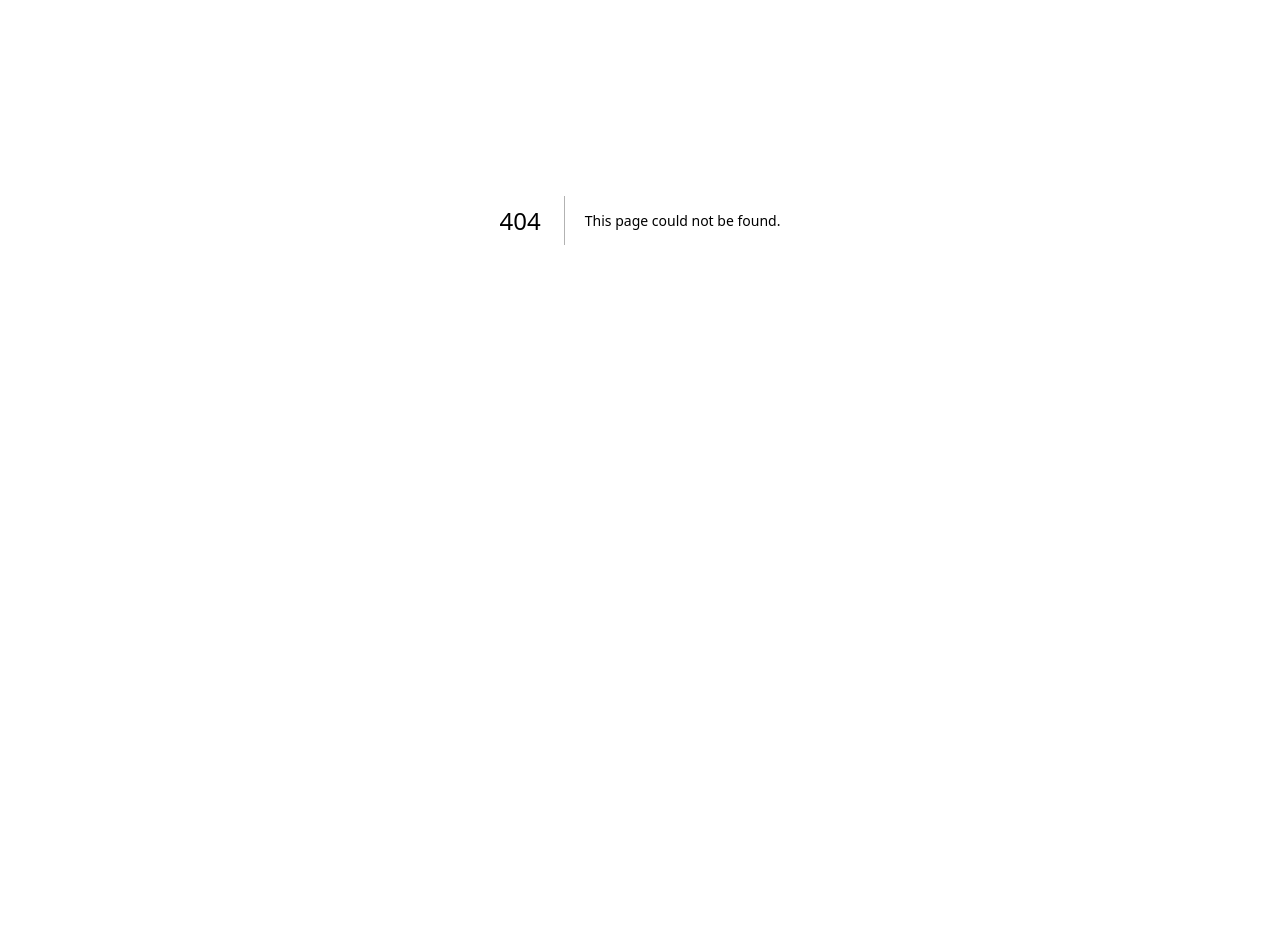
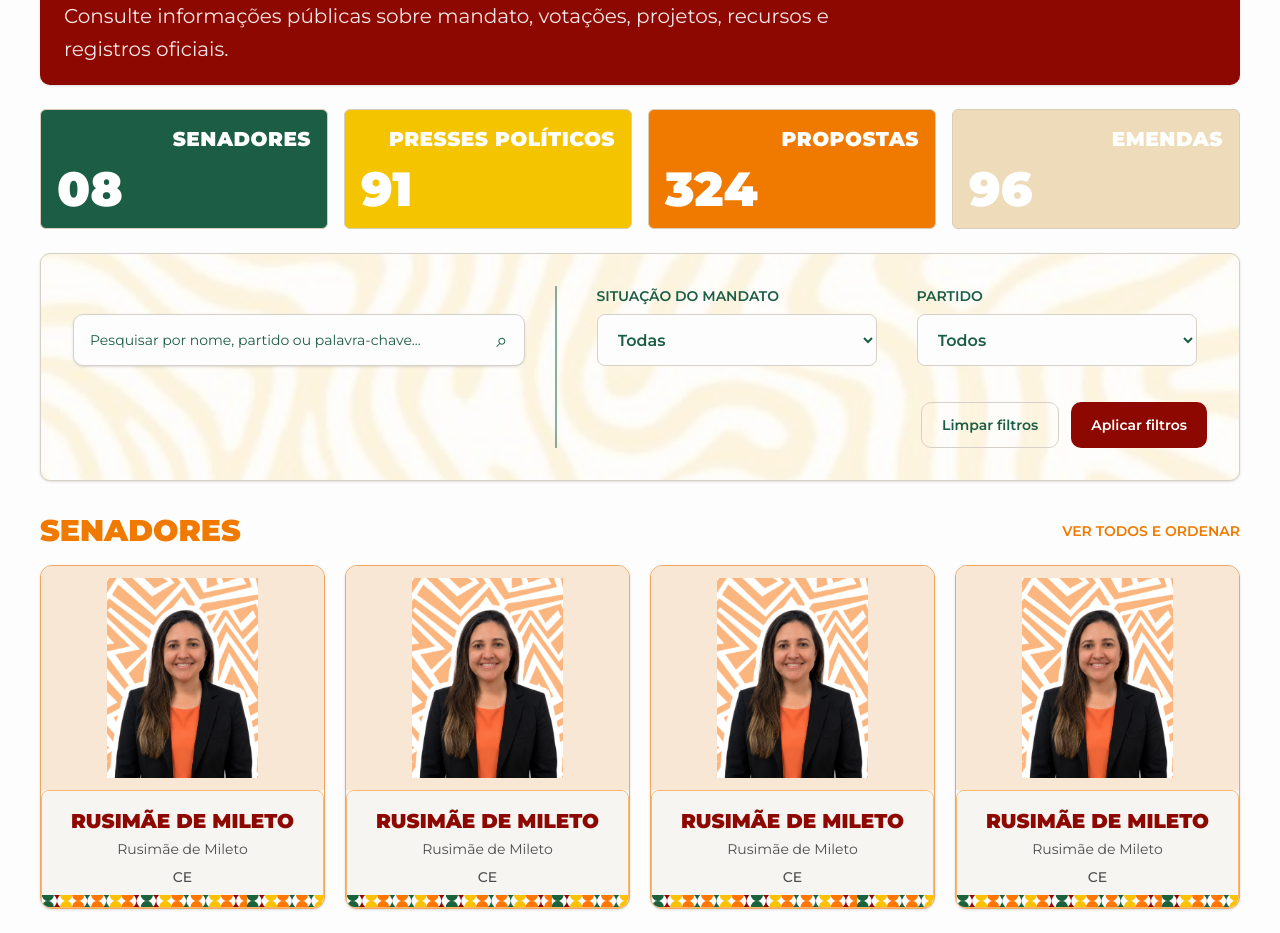
Before and after one commit to guisouzsa/votus_front, a Next.js app: page /DeputadosPage in a window 1280 px wide. Before the commit this address had no page. Shown: the part 180-1113 px from the top of the page. Before the commit the page ends 800 px from the top, so only its background shows below. Built offline with nearby package versions, Linux system fonts and the light colour scheme.

Commit message:
style(Senadores Page): Estilização inicial da tela de senadores.

```diff
--- /dev/null
+++ b/src/app/DeputadosPage/page.tsx
@@ -0,0 +1,158 @@
+'use client';
+
+import Image from 'next/image';
+
+const statCards = [
+  { label: 'SENADORES', value: '08', color: 'bg-[#1C5D45]' },
+  { label: 'PRESSES POLÍTICOS', value: '91', color: 'bg-[#F4C400]' },
+  { label: 'PROPOSTAS', value: '324', color: 'bg-[#F07A00]' },
+  { label: 'EMENDAS', value: '96', color: 'bg-[#EDDBBA]' },
+];
+
+const senators = [
+  { name: 'Rusimãe de mileto ', party: 'Rusimãe de Mileto', area: 'CE', photoUrl: '/senadores/raimundo.jpg' },
+  { name: 'Rusimãe de mileto ', party: 'Rusimãe de Mileto', area: 'CE', photoUrl: '/senadores/ana-maria.jpg' },
+  { name: 'Rusimãe de mileto ', party: 'Rusimãe de Mileto', area: 'CE', photoUrl: '/senadores/pedro-costa.jpg' },
+  { name: 'Rusimãe de mileto ', party: 'Rusimãe de Mileto', area: 'CE', photoUrl: '/senadores/lucia-santos.jpg' },
+];
+
+export default function DeputadosPage() {
+  return (
+    <main className="min-h-screen bg-[#FDFDFD]">
+      <div className="min-h-screen">
+        <header className="relative h-[84px] w-full border-b border-[#d7d0c3] bg-[#f7f5f1]">
+          <Image
+            src="/sidebar.png"
+            alt="Menu superior"
+            fill
+            priority
+            className="object-cover"
+          />
+        </header>
+
+        <div className="p-4 md:p-6">
+          <div className="mx-auto max-w-[1200px]">
+            <section className="overflow-hidden rounded-[10px] bg-[#8d0801] text-white shadow-sm">
+              <div className="flex items-center justify-between gap-4 px-6 py-5">
+                <div className="flex-1">
+                  <h1 className="text-3xl font-black uppercase leading-none tracking-tight md:text-4xl">
+                    ENCONTR E ACOMPANHE OS SENADORES DO CEARÁ
+                  </h1>
+                  <p className="mt-4 max-w-3xl text-base leading-relaxed text-white/90 md:text-xl">
+                    Consulte informações públicas sobre mandato, votações, projetos, recursos e registros oficiais.
+                  </p>
+                </div>
+              </div>
+            </section>
+
+            <div className="mt-6 grid gap-4 md:grid-cols-4">
+              {statCards.map((item) => (
+                <div
+                  key={item.label}
+                  className={`${item.color} flex min-h-[120px] flex-col justify-center rounded-md border border-[#d8cdb8] px-4 py-3`}
+                >
+                  <div className="text-right text-base font-black uppercase tracking-wide text-white md:text-xl">
+                    {item.label}
+                  </div>
+                  <div className="mt-3 text-left text-3xl font-black uppercase text-white md:text-5xl">
+                    {item.value}
+                  </div>
+                </div>
+              ))}
+            </div>
+
+            <div className="relative mt-6 overflow-hidden rounded-[10px] border border-[#d6d1c8] bg-[#f3e6d3] p-4 shadow-sm">
+              <div
+                className="absolute inset-0 bg-cover bg-center opacity-90"
+                style={{ backgroundImage: "url('/estampa_secao.png')" }}
+              />
+              <div className="absolute bottom-8 left-[43%] top-8 z-[1] w-px -translate-x-1/2 rounded-full bg-[#1C5D45]" />
+
+              <div className="relative z-10 rounded-[14px] p-4 text-[#1C5D45]">
+                  <div className="grid items-end gap-4 md:grid-cols-[1.4fr_1fr_1fr] md:gap-x-2">
+                    <div className="flex h-[52px] items-center rounded-[10px] border border-[#d6d1c8] bg-[#FDFDFD] px-4 py-3 shadow-sm">
+                      <input
+                        type="text"
+                        placeholder="Pesquisar por nome, partido ou palavra-chave..."
+                        className="w-full border-0 bg-transparent text-sm text-[#1C5D45] outline-none placeholder:text-[#1C5D45]"
+                      />
+                      <span className="ml-3 text-xl text-[#1C5D45]">⌕</span>
+                    </div>
+
+                    <label className="text-sm font-semibold text-[#1C5D45] md:ml-16">
+                      SITUAÇÃO DO MANDATO
+                      <select className="mt-2 h-[52px] w-full rounded-[8px] border border-[#d6d1c8] bg-[#FDFDFD] px-4 py-3 text-base font-semibold text-[#1C5D45] outline-none md:w-[280px]">
+                        <option className="bg-[#FDFDFD]">Todas</option>
+                        <option className="bg-[#FDFDFD]">Ativo</option>
+                        <option className="bg-[#FDFDFD]">Encerrado</option>
+                      </select>
+                    </label>
+
+                    <label className="text-sm font-semibold text-[#1C5D45] md:ml-8">
+                      PARTIDO
+                      <select className="mt-2 h-[52px] w-full rounded-[8px] border border-[#d6d1c8] bg-[#FDFDFD] px-4 py-3 text-base font-semibold text-[#1C5D45] outline-none md:w-[280px]">
+                        <option className="bg-[#FDFDFD]">Todos</option>
+                        <option className="bg-[#FDFDFD]">PDT</option>
+                        <option className="bg-[#FDFDFD]">PT</option>
+                        <option className="bg-[#FDFDFD]">MDB</option>
+                      </select>
+                    </label>
+                  </div>
+
+                  <div className="mt-5 flex justify-end gap-3 pt-4">
+                    <button type="button" className="rounded-[10px] border border-[#d6d1c8] px-5 py-3 text-sm font-semibold text-[#1C5D45]">
+                      Limpar filtros
+                    </button>
+                    <button type="button" className="rounded-[10px] bg-[#8D0801] px-5 py-3 text-sm font-semibold text-white">
+                      Aplicar filtros
+                    </button>
+                  </div>
+                </div>
+            </div>
+
+            <div className="mt-8">
+              <div className="mb-4 flex items-center justify-between">
+                <h2 className="text-3xl font-black uppercase text-[#f07a00]">SENADORES</h2>
+                <button className="text-sm font-semibold uppercase text-[#f07a00] underline-offset-2 hover:underline">
+                  Ver todos e ordenar
+                </button>
+              </div>
+
+              <div className="grid gap-5 md:grid-cols-4">
+                {senators.map((senator, index) => (
+                  <article
+                    key={index}
+                    className="overflow-hidden rounded-[12px] border border-[#f0a75b] bg-[#f7f5f2] shadow-sm"
+                  >
+                    <div className="flex h-56 items-center justify-center bg-[#f7e7d4] p-4">
+                  <div className="relative h-56 w-full overflow-hidden bg-[#f7e7d4]">
+                    <div className="absolute inset-3">
+                      <Image
+                        src="/senadores.png"
+                        alt={`Foto de ${senator.name}`}
+                        fill
+                        className="object-contain"
+                      />
+                    </div>
+                    </div>
+                    </div>
+
+                    <div className="relative rounded-lg border border-orange-300 overflow-hidden">
+                      <div className="bg-[#f7f5f2] p-4 pb-5 text-center">
+                        <div className="text-xl font-black uppercase text-[#8d0801]">{senator.name}</div>
+                        <div className="mt-1 text-sm text-[#4d4d4d]">{senator.party}</div>
+                        <div className="mt-2 text-sm font-medium text-[#4d4d4d]">{senator.area}</div>
+                      </div>
+
+                      <div className="absolute bottom-0 left-0 h-3 w-full bg-[url('/sidebar.png')] bg-repeat-x bg-[length:auto_100%]" />
+                    </div>
+                  </article>
+                ))}
+              </div>
+            </div>
+          </div>
+        </div>
+      </div>
+    </main>
+  );
+}
--- a/src/components/LandingHeader.tsx
+++ b/src/components/LandingHeader.tsx
@@ -19,16 +19,16 @@ export default function LandingHeader() {
 
           {/* Desktop Navigation */}
           <nav className="hidden md:flex items-center gap-8">
-            <a href="#features" className="text-ink hover:text-brasil-green transition-colors font-semibold">
+            <a href="#features" className="text-brasil-green hover:text-ink transition-colors font-semibold">
               Início
             </a>
-            <a href="#how-it-works" className="text-ink hover:text-brasil-green transition-colors font-semibold">
+            <a href="#how-it-works" className="text-brick hover:text-ink transition-colors font-semibold">
               uso de IA
             </a>
-            <a href="#cta" className="text-ink hover:text-brasil-green transition-colors font-semibold">
+            <a href="#cta" className="text-brasil-gold hover:text-ink transition-colors font-semibold">
               Explicações
             </a>
-            <a href="#cta" className="text-ink hover:text-brasil-green transition-colors font-semibold">
+            <a href="#cta" className="text-brasil-orange hover:text-ink transition-colors font-semibold">
               Equipe
             </a>
           </nav>
```
Also changed, not shown: public/estampa_secao.png (added), public/senadores.png (added).
